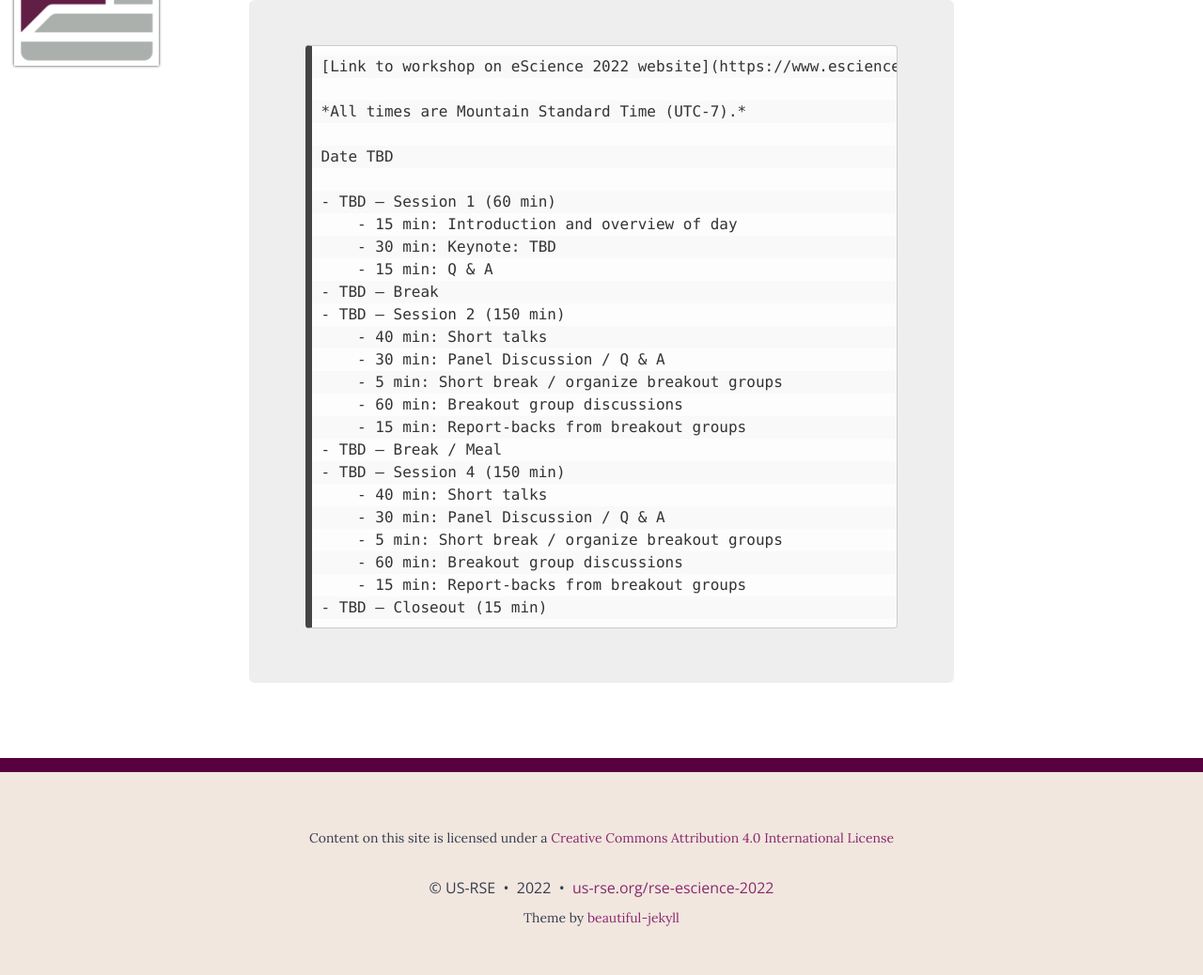
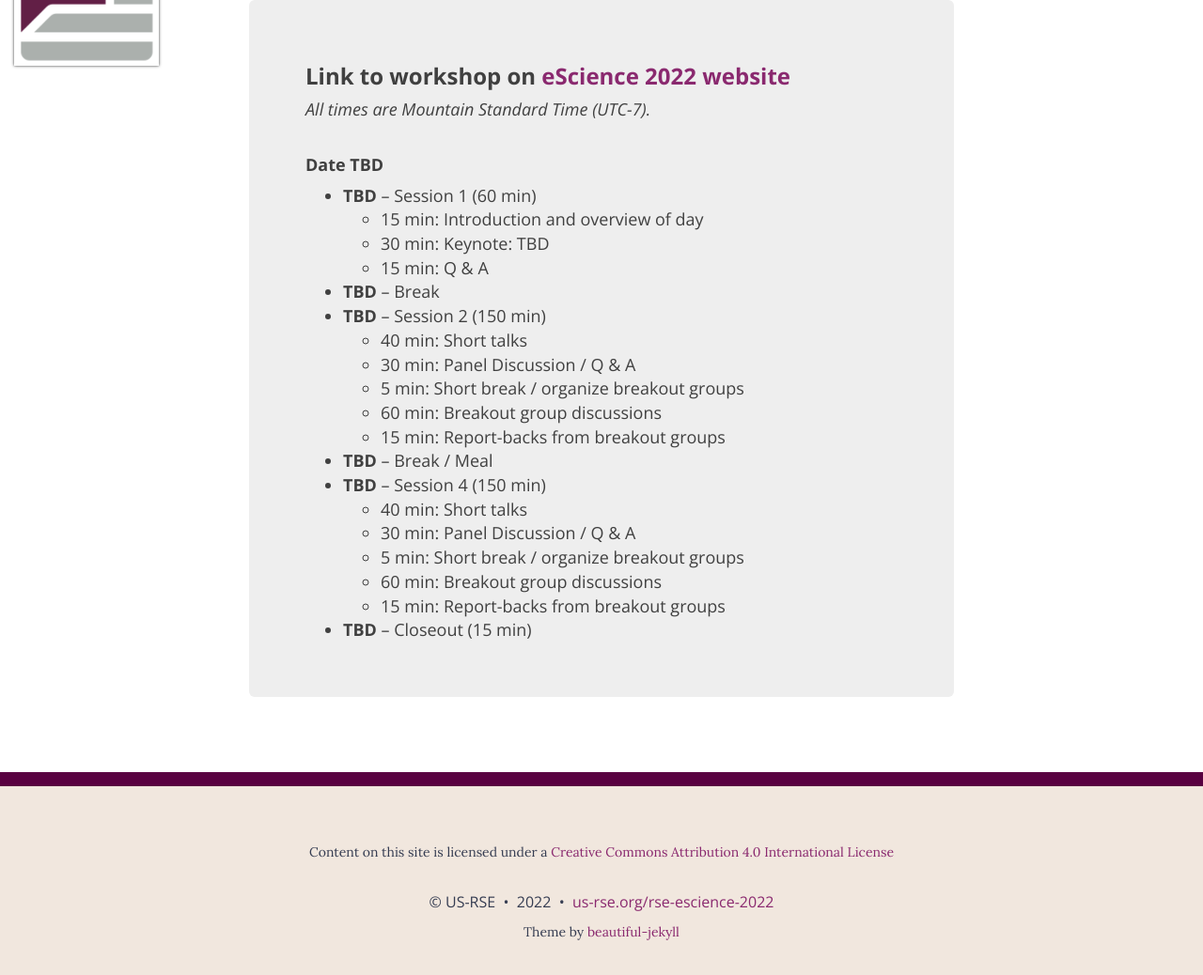
Before and after one commit to USRSE/rse-escience-2022, a Jekyll site: the page built from pages/agenda.md, in a window 1280 px wide and 1253 px high. Shown: the part 100-1138 px from the top of the window at 94% size. Built offline with Jekyll 4.4.1, drawn with Linux system fonts in a browser that asks for light colours; nearby versions of some CDN libraries; grey boxes are pictures that could not be loaded.

Commit message:
Converting to HTML

```diff
--- a/pages/agenda.md
+++ b/pages/agenda.md
@@ -4,31 +4,41 @@ title: Agenda
 permalink: /agenda/
 ---
 
-<div class="main-explain-area jumbotron" markdown="1">
+<div class="main-explain-area jumbotron">
 
-    [Link to workshop on eScience 2022 website](https://www.escience-conference.org/2022/workshops)
+    <h3>Link to workshop on <a href="https://www.escience-conference.org/2022/workshops">eScience 2022 website</a>
+    </h3>
 
-    *All times are Mountain Standard Time (UTC-7).*
+    <em>All times are Mountain Standard Time (UTC-7).</em>
+    <br>
+    <br>
+    <h4>Date TBD</h4>
 
-    Date TBD
-
-    - TBD – Session 1 (60 min)
-        - 15 min: Introduction and overview of day
-        - 30 min: Keynote: TBD
-        - 15 min: Q & A
-    - TBD – Break
-    - TBD – Session 2 (150 min)
-        - 40 min: Short talks
-        - 30 min: Panel Discussion / Q & A
-        - 5 min: Short break / organize breakout groups
-        - 60 min: Breakout group discussions
-        - 15 min: Report-backs from breakout groups
-    - TBD – Break / Meal
-    - TBD – Session 4 (150 min)
-        - 40 min: Short talks
-        - 30 min: Panel Discussion / Q & A
-        - 5 min: Short break / organize breakout groups
-        - 60 min: Breakout group discussions
-        - 15 min: Report-backs from breakout groups
-    - TBD – Closeout (15 min)
+    <ul>
+      <li><strong>TBD</strong> – Session 1 (60 min)</li>
+      <ul>
+         <li>15 min: Introduction and overview of day</li>
+         <li>30 min: Keynote: TBD</li>
+         <li>15 min: Q & A</li>
+      </ul>
+      <li><strong>TBD</strong> – Break</li>
+      <li><strong>TBD</strong> – Session 2 (150 min)</li>
+      <ul>
+         <li>40 min: Short talks</li>
+         <li>30 min: Panel Discussion / Q & A</li>
+         <li>5 min: Short break / organize breakout groups</li>
+         <li>60 min: Breakout group discussions</li>
+         <li>15 min: Report-backs from breakout groups</li>
+      </ul>
+      <li><strong>TBD</strong> – Break / Meal</li>
+      <li><strong>TBD</strong> – Session 4 (150 min)</li>
+      <ul>
+         <li>40 min: Short talks</li>
+         <li>30 min: Panel Discussion / Q & A</li>
+         <li>5 min: Short break / organize breakout groups</li>
+         <li>60 min: Breakout group discussions</li>
+         <li>15 min: Report-backs from breakout groups</li>
+      </ul>
+      <li><strong>TBD</strong> – Closeout (15 min)</li>
+    </ul>
 </div>
```
